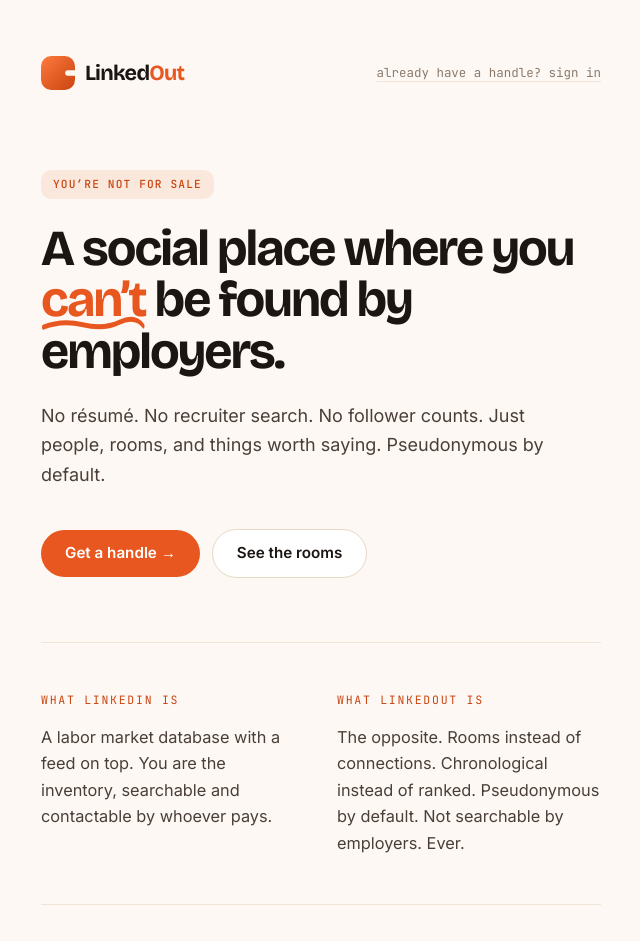
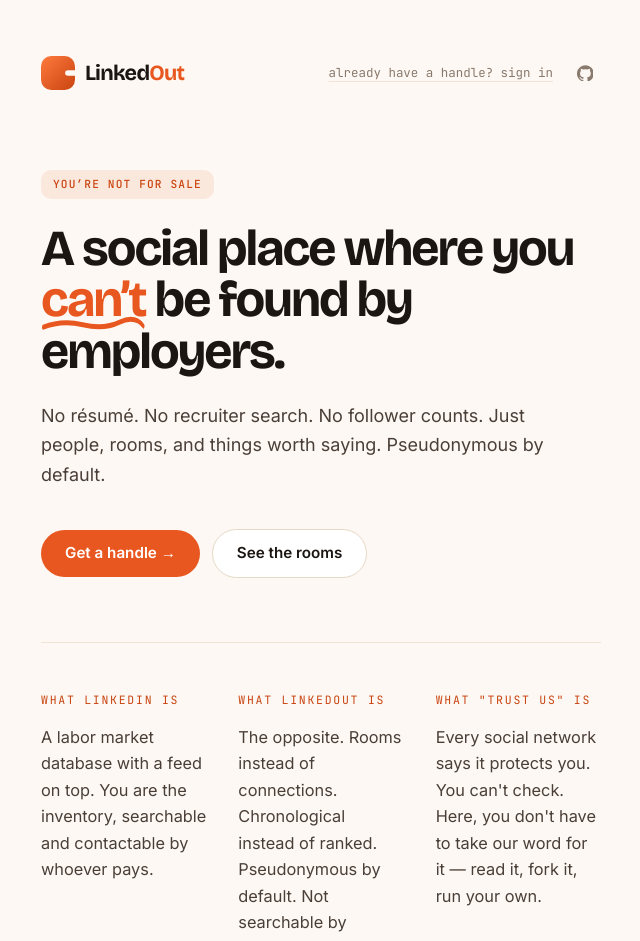
Before and after one commit to Mutawakkil-Yusuf/linkedout, a Next.js app: page / in a window 1280 px wide. Shown: the top 941 px of the page, without its empty margins (319-959 px from the left). Built offline with nearby package versions, Linux system fonts and the light colour scheme; no server answers; the database is empty.

Commit message:
added link to github

```diff
--- a/src/app/page.tsx
+++ b/src/app/page.tsx
@@ -1,6 +1,14 @@
 import Link from "next/link";
 import { Lockup } from "@/components/logo";
 import { createClient } from "@/lib/supabase/server";
+
+function GithubMark({ className }: { className?: string }) {
+  return (
+    <svg viewBox="0 0 24 24" fill="currentColor" className={className} aria-hidden="true">
+      <path d="M12 .3a12 12 0 0 0-3.79 23.39c.6.11.82-.26.82-.58l-.01-2.03c-3.34.73-4.04-1.61-4.04-1.61-.55-1.4-1.34-1.77-1.34-1.77-1.09-.75.08-.73.08-.73 1.2.09 1.84 1.24 1.84 1.24 1.07 1.84 2.81 1.31 3.5 1 .11-.78.42-1.31.76-1.61-2.67-.3-5.47-1.33-5.47-5.93 0-1.31.47-2.38 1.24-3.22-.12-.3-.54-1.52.12-3.18 0 0 1.01-.32 3.3 1.23a11.5 11.5 0 0 1 6 0c2.29-1.55 3.3-1.23 3.3-1.23.66 1.66.24 2.88.12 3.18.77.84 1.24 1.91 1.24 3.22 0 4.61-2.8 5.63-5.48 5.93.43.37.81 1.1.81 2.22l-.01 3.29c0 .32.22.7.83.58A12 12 0 0 0 12 .3Z" />
+    </svg>
+  );
+}
 
 export default async function Landing() {
   const supabase = await createClient();
@@ -12,9 +20,20 @@
     <div className="mx-auto max-w-[44rem] px-5 py-14">
       <header className="flex flex-wrap items-center justify-between gap-3">
         <Lockup size={34} />
-        <Link href="/login" className="font-mono text-[0.78rem] text-muted underline decoration-line underline-offset-4 hover:text-ink">
-          already have a handle? sign in
-        </Link>
+        <div className="flex items-center gap-4">
+          <Link href="/login" className="font-mono text-[0.78rem] text-muted underline decoration-line underline-offset-4 hover:text-ink">
+            already have a handle? sign in
+          </Link>
+          <a
+            href="https://github.com/Mutawakkil-Yusuf/linkedout"
+            target="_blank"
+            rel="noopener noreferrer"
+            aria-label="View source on GitHub"
+            className="grid h-8 w-8 flex-none place-items-center rounded-full text-muted transition hover:bg-paper-2 hover:text-ink"
+          >
+            <GithubMark className="h-[1.05rem] w-[1.05rem]" />
+          </a>
+        </div>
       </header>
       <section className="pt-20 pb-16">
         <div className="mb-6 inline-flex items-center gap-2 rounded-[10px] bg-flame/10 px-3 py-1.5 font-mono text-[0.7rem] font-medium uppercase tracking-[0.1em] text-flame-deep">
@@ -36,11 +55,13 @@
         </div>
       </section>
       <section className="border-y border-line py-12">
-        <div className="grid gap-8 sm:grid-cols-2">
+        <div className="grid gap-8 sm:grid-cols-2 lg:grid-cols-3">
           <div><p className="mb-4 font-mono text-[0.72rem] uppercase tracking-[0.15em] text-flame-deep">What LinkedIn is</p>
             <p className="text-[1.02rem] leading-relaxed text-ink-2">A labor market database with a feed on top. You are the inventory, searchable and contactable by whoever pays.</p></div>
           <div><p className="mb-4 font-mono text-[0.72rem] uppercase tracking-[0.15em] text-flame-deep">What LinkedOut is</p>
             <p className="text-[1.02rem] leading-relaxed text-ink-2">The opposite. Rooms instead of connections. Chronological instead of ranked. Pseudonymous by default. Not searchable by employers. Ever.</p></div>
+          <div><p className="mb-4 font-mono text-[0.72rem] uppercase tracking-[0.15em] text-flame-deep">What "trust us" is</p>
+            <p className="text-[1.02rem] leading-relaxed text-ink-2">Every social network says it protects you. You can't check. Here, you don't have to take our word for it — read it, fork it, run your own.</p></div>
         </div>
       </section>
       <section id="rooms" className="py-16">
@@ -73,7 +94,7 @@
         <Link href="/login" className="inline-flex items-center justify-center rounded-full bg-flame px-6 py-3 text-[0.95rem] font-semibold text-white transition hover:bg-flame-deep">Pick a handle →</Link>
       </section>
       <footer className="mt-20 flex flex-wrap items-center gap-x-3 gap-y-1 border-t border-line pt-6 font-mono text-[0.72rem] text-muted">
-        <span>AGPL-3.0</span><span className="text-line-2">·</span><span>self-hostable</span><span className="text-line-2">·</span><span>no ads</span><span className="text-line-2">·</span><span>no recruiter search</span><span className="ml-auto">est. 2026</span>
+        <span>AGPL-3.0</span><span className="text-line-2">·</span><span>self-hostable</span><span className="text-line-2">·</span><span>no ads</span><span className="text-line-2">·</span><span>no recruiter search</span>
       </footer>
     </div>
   );
```
Also changed, not shown: 1 other file (tests, documents, lock files or other folders).
